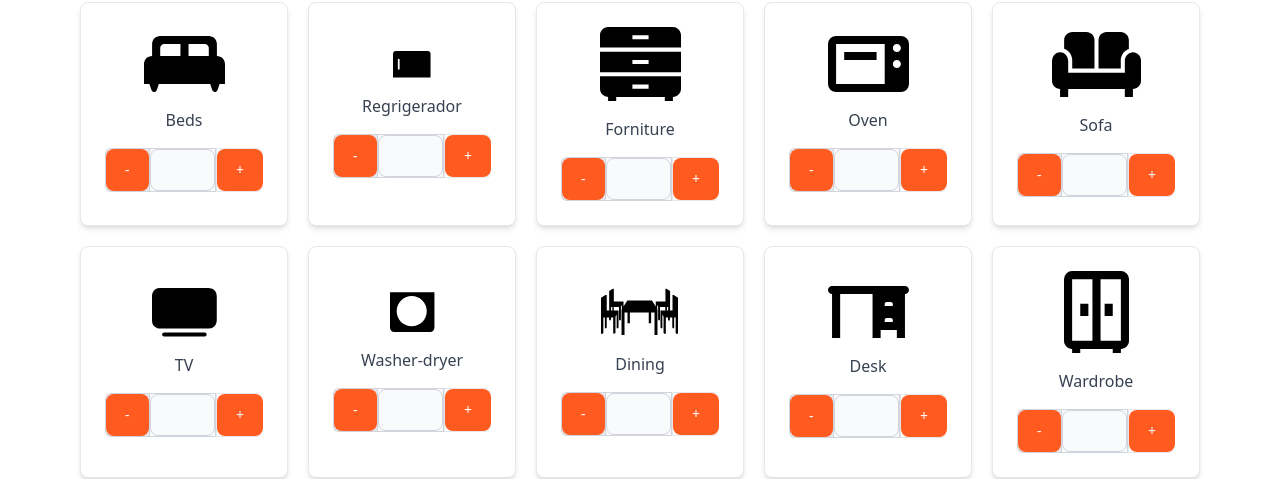
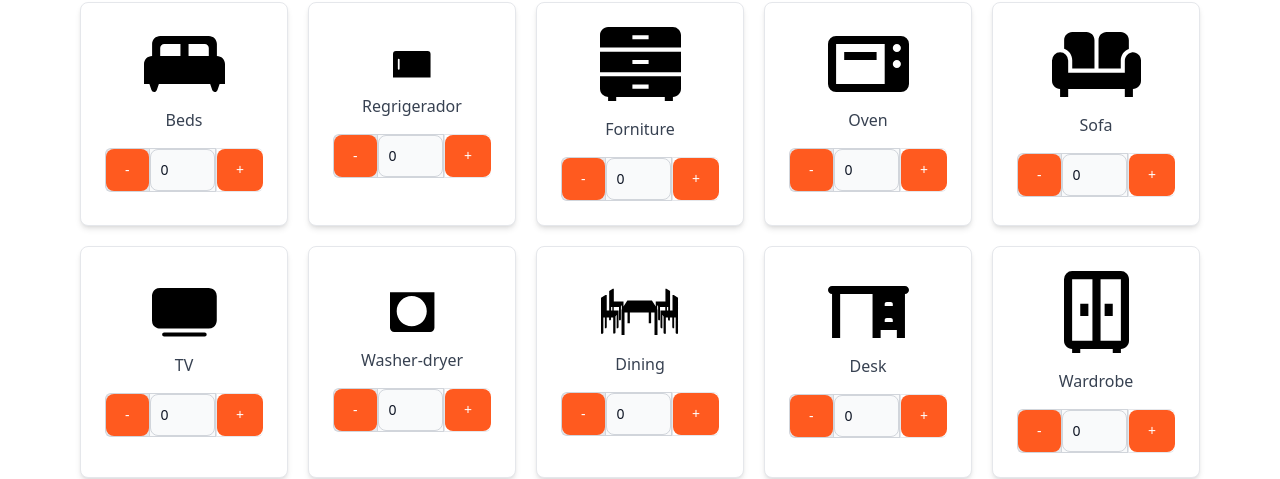
Before and after one commit to AngelLoredoAlvarez/proficent_junior_developer_challenge_1.1, a Next.js app: page / in a window 1280 px wide. Shown: the part 338-817 px from the top of the page. Built offline with nearby package versions, Linux system fonts and the light colour scheme.

Commit message:
Destructured the 'quantity prop to allow to re - render the <TextInput /> component when it's value change'

```diff
--- a/components/Item.tsx
+++ b/components/Item.tsx
@@ -15,7 +15,7 @@ import {
   WasherDryerSvg,
 } from "./Svgs";
 
-const ItemComponent: React.FC<Item> = ({ icon, description }) => {
+const ItemComponent: React.FC<Item> = ({ icon, description, quantity }) => {
   return (
     <Card>
       <div className="flex justify-center">
@@ -50,7 +50,10 @@ const ItemComponent: React.FC<Item> = ({ icon, description }) => {
             -
           </Button>
         </span>
-        <TextInput className="rounded-none bg-gray-50 border text-gray-900 focus:ring-blue-500 focus:border-blue-500 block flex-1 min-w-0 w-full text-sm border-gray-300 dark:bg-gray-600 dark:border-gray-600 dark:placeholder-gray-400 dark:text-white dark:focus:ring-blue-500 dark:focus:border-blue-500" />
+        <TextInput
+          className="rounded-none bg-gray-50 border text-gray-900 focus:ring-blue-500 focus:border-blue-500 block flex-1 min-w-0 w-full text-sm border-gray-300 dark:bg-gray-600 dark:border-gray-600 dark:placeholder-gray-400 dark:text-white dark:focus:ring-blue-500 dark:focus:border-blue-500"
+          value={quantity}
+        />
         <span className="inline-flex items-center border border-r-0 rounded-r-md dark:bg-gray-600 dark:text-gray-400 dark:border-gray-600">
           <Button className="bg-orange-500 hover:bg-orange-400 dark:bg-slate-700 dark:hover:bg-slate-800">
             +
```
